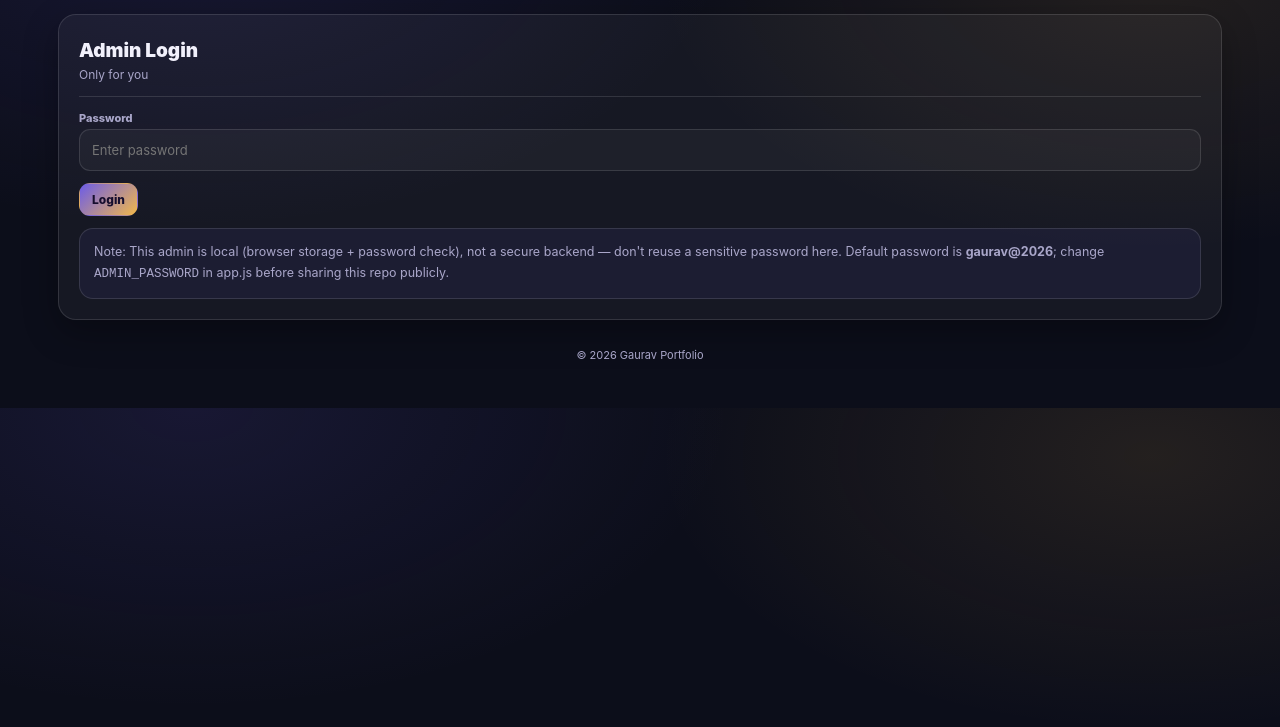
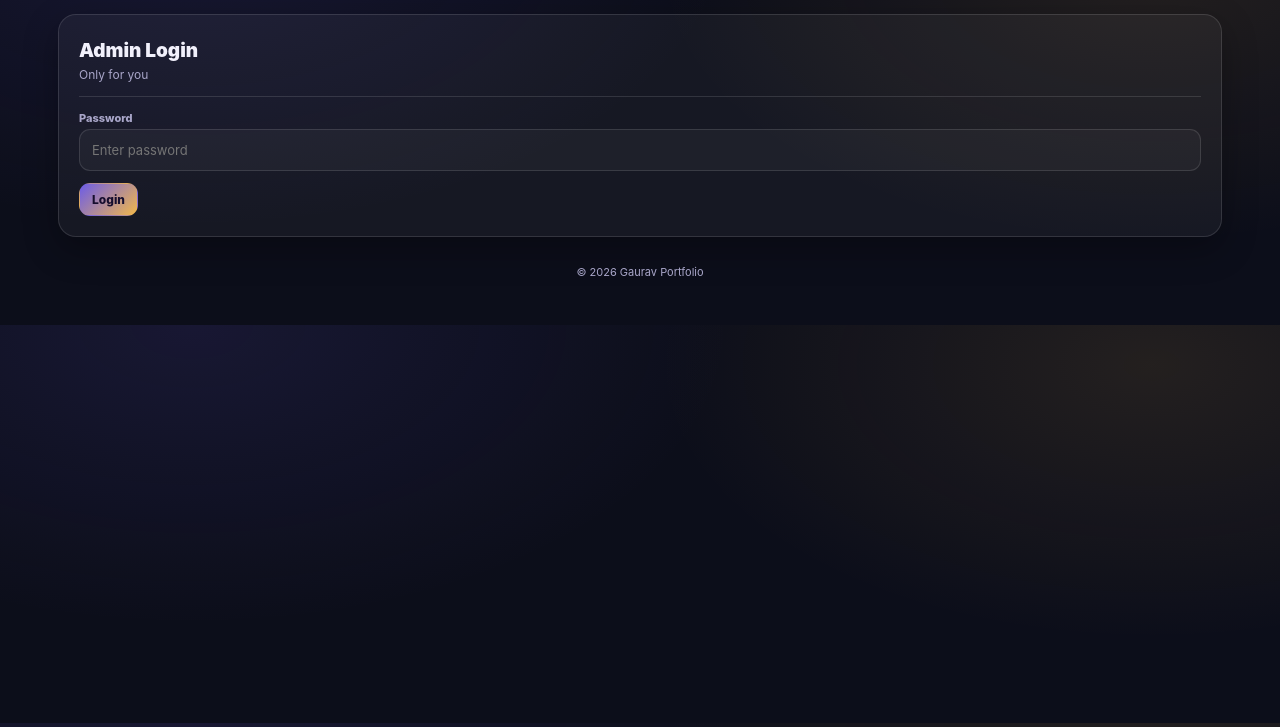
Before and after one commit to Gaurav-pujari/portfolio_v2, a plain HTML site: page admin.html in a window 1280 px wide. Shown: the part 73-800 px from the top of the page. Drawn offline with Linux system fonts and the light colour scheme.

Commit message:
Update admin.html

```diff
--- a/admin.html
+++ b/admin.html
@@ -39,11 +39,7 @@
         <button class="btn primary" id="btnAdminLogin">Login</button>
       </div>
 
-      <div class="notice" style="margin-top:12px">
-        Note: This admin is local (browser storage + password check), not a secure backend —
-        don't reuse a sensitive password here. Default password is <b>gaurav@2026</b>; change
-        <code>ADMIN_PASSWORD</code> in app.js before sharing this repo publicly.
-      </div>
+
     </div>
 
     <!-- KPI Panel -->
```
